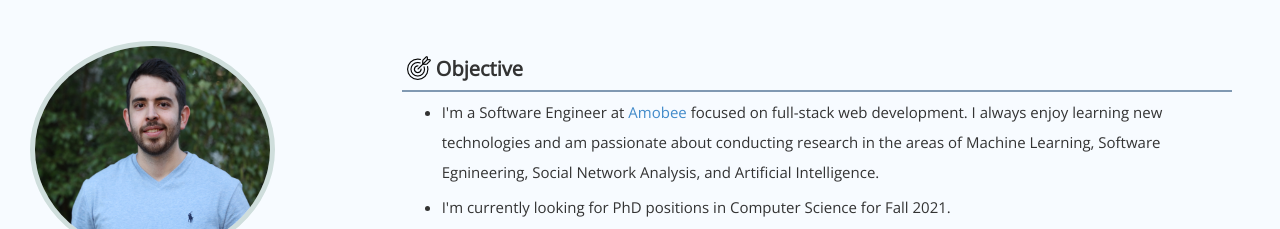
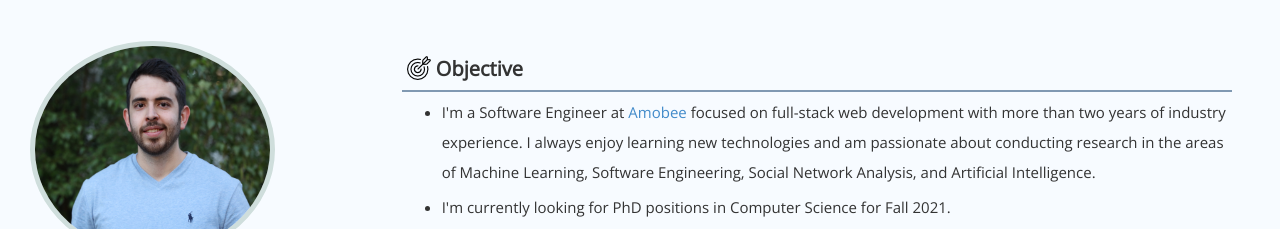
Before and after one commit to hoomanm/hoomanm.github.io, a plain HTML site: page index.html in a window 1280 px wide. Shown: the part 80-309 px from the top of the page. Drawn offline with nearby package versions, Linux system fonts and the light colour scheme.

Commit message:
Fixed a typo

```diff
--- a/index.html
+++ b/index.html
@@ -82,9 +82,9 @@
           <ul>
             <li class="information-line">
               I'm a Software Engineer at <a href="https://www.amobee.com/" target="_blank" >Amobee</a>
-              focused on full-stack web development.
+              focused on full-stack web development with more than two years of industry experience.
               I always enjoy learning new technologies and am passionate about conducting research in the areas of Machine Learning,
-              Software Egnineering, Social Network Analysis, and Artificial Intelligence.
+              Software Engineering, Social Network Analysis, and Artificial Intelligence.
             </li>
             <li class="information-line">
               I'm currently looking for PhD positions in Computer Science for Fall 2021.
```
